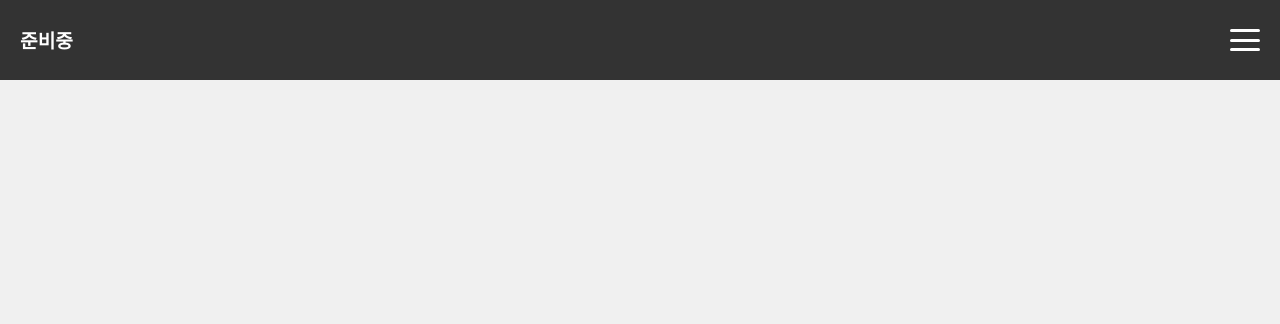
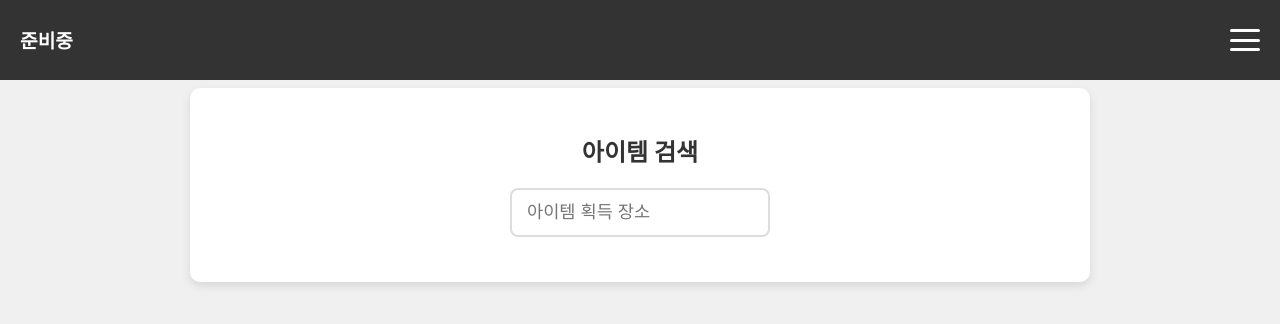
Before and after one commit to flying-orange-lab/orange-redux-database, an Angular app: page /1/item in a window 1280 px wide. Shown: the top 324 px of the page. Built offline with nearby package versions, Linux system fonts and the light colour scheme.

Commit message:
Feat/ 아이템 검색 상자 구현

```diff
--- a/src/app/menu/items/items.component.html
+++ b/src/app/menu/items/items.component.html
@@ -1,17 +1,28 @@
 <section class="item-section">
-  @for (itemData of itemDatas; track $index; let locationIndex = $index) {
+  <h2>아이템 검색</h2>
+  <div class="search-controls">
+    <input
+      id="item-search"
+      type="text"
+      placeholder="아이템 획득 장소"
+      [formControl]="searchLocation"
+    />
+  </div>
+
+  <div class="item-container">
+    @for (itemData of filteredItemDatats$ | async; track itemData.index) {
       <div class="location-section">
-      <div class="location-header" (click)="toggleExpand(locationIndex)">
+        <div class="location-header" (click)="toggleExpand(itemData.index)">
           <h2
             [class.strike-through]="
-            isLocationItemTaken(locationIndex, itemData.itemList)
+              isLocationItemTaken(itemData.index, itemData.value.itemList)
             "
           >
-          {{ itemData.location }}
+            {{ itemData.value.location }}
           </h2>
         </div>
 
-      @if (expandedLocation === locationIndex) {
+        @if (expandedLocation === itemData.index) {
           <div>
             <table>
               <thead>
@@ -22,13 +33,13 @@
               </thead>
               <tbody>
                 @for (
-                item of itemData.itemList;
+                  item of itemData.value.itemList;
                   track $index;
                   let itemIndex = $index
                 ) {
-                @let takenVar = isItemTaken(locationIndex, itemIndex);
+                  @let takenVar = isItemTaken(itemData.index, itemIndex);
                   <tr
-                  (click)="toggleItemStatus(locationIndex, itemIndex)"
+                    (click)="toggleItemStatus(itemData.index, itemIndex)"
                     [class.strike-through]="takenVar"
                   >
                     <td>{{ item }}</td>
@@ -43,4 +54,5 @@
         }
       </div>
     }
+  </div>
 </section>
--- a/src/app/menu/items/items.component.less
+++ b/src/app/menu/items/items.component.less
@@ -1,6 +1,46 @@
 section {
   max-width: 900px;
   margin: 0 auto;
+}
+
+.item-section {
+  background-color: #fff;
+  padding: 25px;
+  border-radius: 10px;
+  box-shadow: 0 4px 10px rgba(0, 0, 0, 0.1);
+  margin-bottom: 30px;
+  min-width: 300px;
+
+  h2 {
+    font-size: 1.5em;
+    margin-bottom: 20px;
+    color: #333;
+    text-align: center;
+  }
+  .search-controls {
+    display: flex;
+    justify-content: center;
+    gap: 10px;
+    margin-bottom: 20px;
+
+    input#item-search {
+      padding: 12px 15px;
+      border: 2px solid #ddd;
+      border-radius: 8px;
+      font-size: 1.1em;
+      outline: none;
+      transition: border-color 0.3s;
+    }
+    input#item-search:focus {
+      border-color: #007bff;
+    }
+  }
+}
+
+.item-container {
+  display: flex;
+  flex-direction: column;
+  gap: 20px;
 }
 
 .location-section {
@@ -8,7 +48,6 @@ section {
   padding: 20px;
   border-radius: 10px;
   box-shadow: 0 4px 10px rgba(0, 0, 0, 0.1);
-  margin-bottom: 25px;
   scroll-margin-top: 90px;
 
   .location-header {
--- a/src/app/menu/items/items.component.ts
+++ b/src/app/menu/items/items.component.ts
@@ -3,19 +3,24 @@ import { ActivatedRoute } from '@angular/router';
 import { PokeItem } from 'src/app/models/item.model';
 import { DataHandleService } from 'src/app/services/data-handle.service';
 import { ItemService } from 'src/app/services/item.service';
+import { FormControl, ReactiveFormsModule } from '@angular/forms';
+import { map, Observable, startWith } from 'rxjs';
+import { AsyncPipe } from '@angular/common';
 
 @Component({
   selector: 'app-items',
   templateUrl: './items.component.html',
   styleUrls: ['./items.component.less'],
-  imports: [],
+  imports: [ReactiveFormsModule, AsyncPipe],
 })
 export class ItemsComponent implements OnInit {
   private route = inject(ActivatedRoute);
   private dataHandleService = inject(DataHandleService);
   private itemService = inject(ItemService);
 
+  searchLocation = new FormControl('');
   itemDatas: PokeItem[] = [];
+  filteredItemDatats$!: Observable<{ index: number; value: PokeItem }[]>;
   expandedLocation: number | null = null;
   private takenItemsMap = new Map<string, boolean>();
 
@@ -25,10 +30,24 @@ export class ItemsComponent implements OnInit {
     // 데이터 처리
     this.itemDatas = this.dataHandleService.itemDatas;
 
+    this.filteredItemDatats$ = this.searchLocation.valueChanges.pipe(
+      startWith(''),
+      map((value) => this._filter(value || '')),
+    );
+
     if (this.itemDatas) {
       // 포켓몬 포획 정보
       this.loadAllTakenItems();
     }
+  }
+
+  private _filter(value: string) {
+    const filterValue = value.toLowerCase();
+    return this.itemDatas
+      .map((item, idx) => ({ index: idx, value: item }))
+      .filter((entry) =>
+        entry.value.location.toLowerCase().includes(filterValue),
+      );
   }
 
   async loadAllTakenItems(): Promise<void> {
```
Lines whose indentation alone changed are shown as unchanged.
